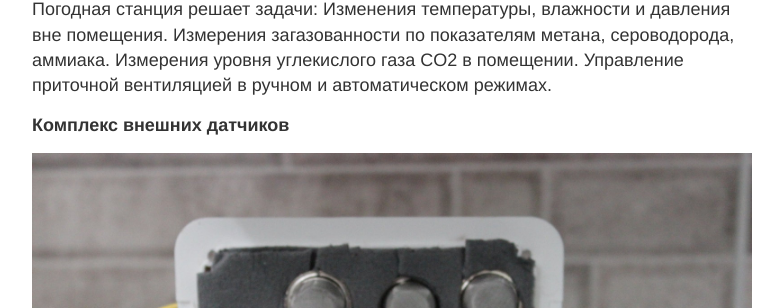
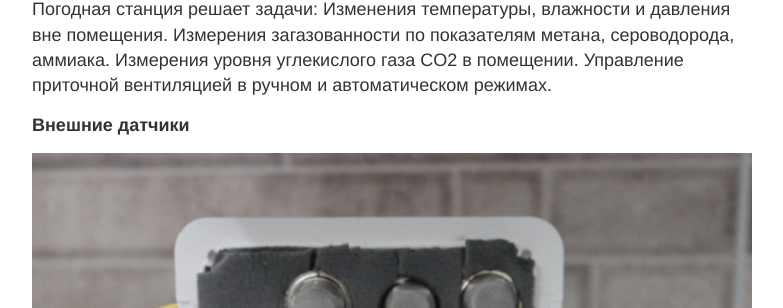
Before and after one commit to decrafts/r, a Jekyll site: the page built from _posts/2017/11/2017-11-16-climate-control-system-for-the-apartment.md, in a window 1280 px wide and 900 px high, scrolled down 382 px. Shown: the part 145-453 px from the top of the window, without its empty margins (248-1031 px from the left). Built offline with Jekyll 4.4.1, drawn with Linux system fonts in a browser that asks for light colours; comment, search, counter and statistics services are not loaded.

Commit message:
Update 2017-11-16-climate-control-system-for-the-apartment.md

```diff
--- a/_posts/2017/11/2017-11-16-climate-control-system-for-the-apartment.md
+++ b/_posts/2017/11/2017-11-16-climate-control-system-for-the-apartment.md
@@ -22,7 +22,7 @@ categories: [ktulhu]
 Измерения уровня углекислого газа CO<sub>2</sub> в помещении.
 Управление приточной вентиляцией в ручном и автоматическом режимах.
 
-**Комплекс внешних датчиков**
+**Внешние датчики**
 
 ![наружняя сторона](/images/2017/11/external-out.jpg)
 Снаружи расположен датчик температуры, влажности и давления BME280 подулюченный к шине i2c и питаню +3.3v,
```
